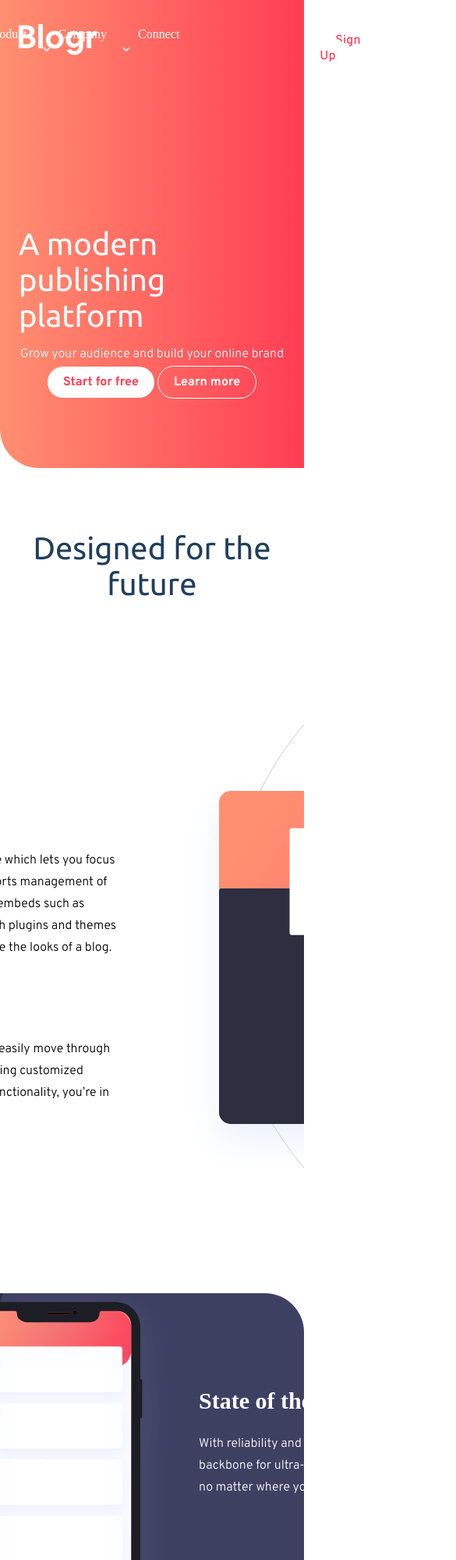
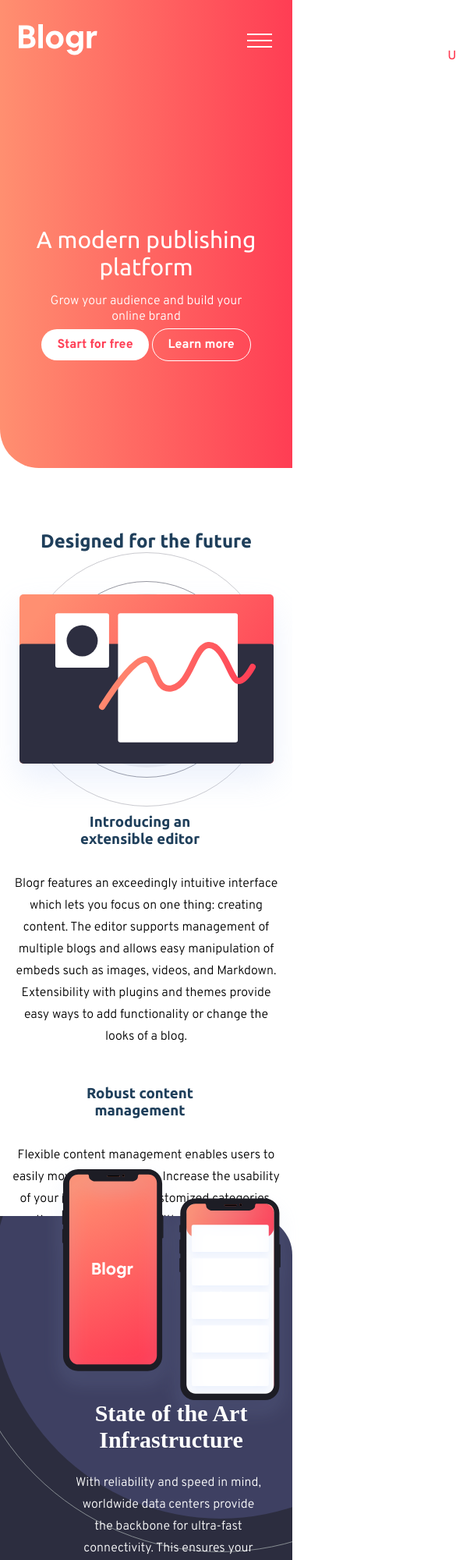
Before and after one commit to EAguayodev/Blogr-Landing-page-Frontendmentor, a plain HTML site: page blogr-landing-page-main/index.html in a window 390 px wide. Shown: the top 2000 px of the page at 78% size, 585 px wide, since content can reach past the window. Drawn offline with Linux system fonts and the light colour scheme.

Commit message:
testing responsiveness and adding link

```diff
--- a/blogr-landing-page-main/index.html
+++ b/blogr-landing-page-main/index.html
@@ -18,13 +18,13 @@
           <img class="logo" src="images/logo.svg" alt="logo">
         </a>
       </div>
-      <button type="menu" class="btn-menu" id="">
+      <button type="menu" class="btn-menu" id="toggle">
         <img class="hamburger" id="hamburger-menu" src="images/icon-hamburger.svg" alt="menu">
         <img class="icon-close" id="close-icon" src="images/icon-close.svg" alt="icon close">
       </button>
       <ul class="menu" id="menu-list">
-        <li class="menu-category"><a href="#">Product</a> <img src="images/icon-arrow-light.svg"
-            alt="arrow">
+        <li class="menu-category"><a href="#">Product <img class="arrow" src="images/icon-arrow-light.svg"
+          alt="arrow"></a>
           <div class="dropdown__nav">
             <ul class="dropdown-nav__menu">
               <li>Overview</li>
@@ -35,8 +35,8 @@
             </ul>
           </div>
         </li>
-        <li class="menu-category"><a href="#">Company </a><img src="images/icon-arrow-light.svg"
-            alt="icon arrow">
+        <li class="menu-category"><a href="#">Company <img class="arrow" src="images/icon-arrow-light.svg"
+          alt="icon arrow"></a>
           <div class="dropdown__nav">
             <ul class="dropdown-nav__menu">
               <li>About</li>
@@ -46,8 +46,8 @@
             </ul>
           </div>
         </li>
-        <li class="menu-category"><a href="#">Connect </a><img src="images/icon-arrow-light.svg"
-            alt="icon arrow">
+        <li class="menu-category"><a href="#">Connect <img class="arrow" src="images/icon-arrow-light.svg"
+          alt="icon arrow"></a>
           <div class="dropdown__nav">
             <ul class="dropdown-nav__menu">
               <li>Contact</li>
@@ -93,8 +93,8 @@
       </div>
       <div>
         <picture>
-          <source media="(min-width: 650px)" srcset="images/illustration-editor-desktop.svg">
-          <source media="(min-width: 400px)" srcset="images/illustration-editor-mobile.svg">
+          <source media="(max-width: 90px)" srcset="images/illustration-editor-desktop.svg">
+          <source media="(max-width: 700px)" srcset="images/illustration-editor-mobile.svg">
           <img class="illustration-editor" src="images/illustration-editor-desktop.svg" alt="illustration-editor">
         </picture>
       </div>
@@ -126,8 +126,8 @@
     <div class="row">
       <div>
         <picture>
-          <source media="(min-width: 650px)" srcset="images/illustration-laptop-desktop.svg">
-          <source media="(min-width: 440px)" srcset="images/illustration-laptop-mobile.svg">
+          <source media="(max-width: 900px)" srcset="images/illustration-laptop-desktop.svg">
+          <source media="(max-width: 700px)" srcset="images/illustration-laptop-mobile.svg">
           <img class="illust-laptop" src="images/illustration-laptop-desktop.svg" alt="laptop">
         </picture>
       </div>
@@ -149,10 +149,13 @@
   <footer>
     <div class="row">
         <div>
-          <img src="images/logo.svg" alt="logo footer">
+          <a href="index.html">
+            <img class="foot-logo" src="images/logo.svg" alt="logo footer">
+          </a>
         </div>
         <div>
           <ul class="footer_navigation">
+            <h4>Product</h4>
             <li><a href="#">Overview</a></li>
             <li><a href="#">Pricing</a></li>
             <li><a href="#">Marketplace</a></li>
@@ -162,6 +165,7 @@
         </div>
         <div>
           <ul class="footer_navigation">
+            <h4 class="c-heading">Company</h4>
             <li><a href="#">About</a></li>
             <li><a href="#">Team</a></li>
             <li><a href="#">Blog</a></li>
@@ -170,6 +174,7 @@
         </div>
         <div>
           <ul class="footer_navigation">
+            <h4 class="connect-heading">Connect</h4>
             <li><a href="#">Contact</a></li>
             <li><a href="#">Newsletter</a></li>
             <li><a href="#">Contact</a></li>
--- a/blogr-landing-page-main/scss/_footer.scss
+++ b/blogr-landing-page-main/scss/_footer.scss
@@ -3,13 +3,36 @@ footer{
     height: 359px;
     border-top-right-radius: 5rem;
 
+    h4{
+        color: $white;
+    }
+
+    .c-heading{
+        margin-top: -1.5rem;
+    }
+
+    .connect-heading{
+        margin-top: -3.1rem;
+    }
+
+    .foot-logo{
+        position: relative;
+        top: -2rem;
+    }
+
     .footer_navigation{
         list-style: none;
+        line-height: 30px;
+        margin-top: 4.5rem;
     }
 
     .footer_navigation a{
         color: $grayish-blue;
         text-decoration: none;
+    }
+
+    .footer_navigation a:hover{
+        text-decoration: underline;
     }
 
     .row{
--- a/blogr-landing-page-main/scss/_header.scss
+++ b/blogr-landing-page-main/scss/_header.scss
@@ -7,6 +7,15 @@ header {
     height: 600px;
     border-bottom-left-radius: 50px;
     padding: 1.5rem;
+
+    .arrow{
+        transition: all 0.4s ease;
+        cursor: pointer;
+    }
+
+    .arrow:hover{
+        transform: rotate(180deg);
+    }
 
     .header-box {
         align-items: center;
@@ -18,6 +27,7 @@ header {
         h1,p{
             color: $white;
         }
+
 
         p{
             position: relative;
@@ -112,6 +122,10 @@ header {
             text-decoration: none;
         }
 
+        .menu-category:hover{
+            text-decoration: underline;
+        }
+
             .dropdown__nav {
                 padding: 10px;
                 margin-top: 1rem;
--- /dev/null
+++ b/blogr-landing-page-main/scss/_responsive.scss
@@ -0,0 +1,133 @@
+@media(max-width: 768px) {
+    header {
+        width: 23.44rem;
+
+        .navbar{
+            justify-content: space-between;
+            .menu {
+                visibility: hidden;
+            }
+
+            .menu.show {
+                display: block;
+            }
+
+            .btn-menu {
+                display: block;
+                border: none;
+                background: none;
+                outline: none;
+                margin-left: 12rem;
+            }
+
+            .icon-close{
+                display: none;
+            }
+        }
+
+        h1 {
+            width: 23rem;
+            font-size: 30px;
+            text-align: center;
+        }
+
+        p {
+            text-align: center;
+            position: relative;
+            margin-top: 1rem;
+            width: 18rem;
+        }
+
+    }
+
+    // future section scss
+    .future-container{
+        width: 23.44rem;
+        .row{
+            display: flex;
+            flex-direction: column-reverse;
+            justify-content: center;
+        }
+
+        h1{
+            font-size: 1.5rem;
+            font-weight: 600;
+        }
+
+        h3{
+            width: 13rem;
+            left: 3rem;
+            text-align: center;
+        }
+
+        p{
+            left: -1rem;
+    text-align: center;
+    width: 22rem;
+        }
+
+        .illustration-editor{
+            left: 0;
+        }
+    }
+
+    // infrastructure scss
+
+    .infrastructure-container{
+        width: 23.44rem;
+        height: 625px;
+        .row{
+            display: flex;
+            flex-direction: column;
+            justify-content: center;
+            align-items: center;
+        }
+
+        .phone-img{
+            width: 328px;
+        }
+
+        h2{
+            top: -7rem;
+    left: 2rem;
+    text-align: center;
+        }
+
+        p{
+            width: 15rem;
+    position: relative;
+    text-align: center;
+    top: -5.5rem;
+    left: 6rem;
+        }
+    }
+
+    // sources
+    .source-container{
+        .row{
+            display: flex;
+            flex-direction: column;
+            justify-content: center;
+        }
+
+        .illust-laptop{
+            width: 328px;
+            right: 0;
+            top: 1rem;
+        }
+    }
+
+    footer{
+        width: 23.44rem;
+        height: 900px;
+
+        .foot-logo{
+            top: 2rem;
+        }
+        .row{
+            display: flex;
+            flex-direction: column;
+            justify-content: center;
+        }
+    }
+}
--- a/blogr-landing-page-main/scss/_source.scss
+++ b/blogr-landing-page-main/scss/_source.scss
@@ -1,6 +1,7 @@
 .source-container{
 
-    overflow-x: hidden;
+    // overflow-x: hidden;
+    // position: relative;
 
     .row{
         display: flex;
--- a/blogr-landing-page-main/scss/style.scss
+++ b/blogr-landing-page-main/scss/style.scss
@@ -6,6 +6,7 @@
 @import 'infrastructure.scss';
 @import 'source.scss';
 @import 'footer.scss';
+@import 'responsive.scss';
 
 
 
@@ -15,7 +16,10 @@
     padding: 0;
 }
 
-
+body{
+    overflow-x: hidden;
+    position: relative;
+}
 
 header{
 
```
Also changed, not shown: blogr-landing-page-main/css/style.css, blogr-landing-page-main/images/icon-arrow-dark.svg (deleted).
